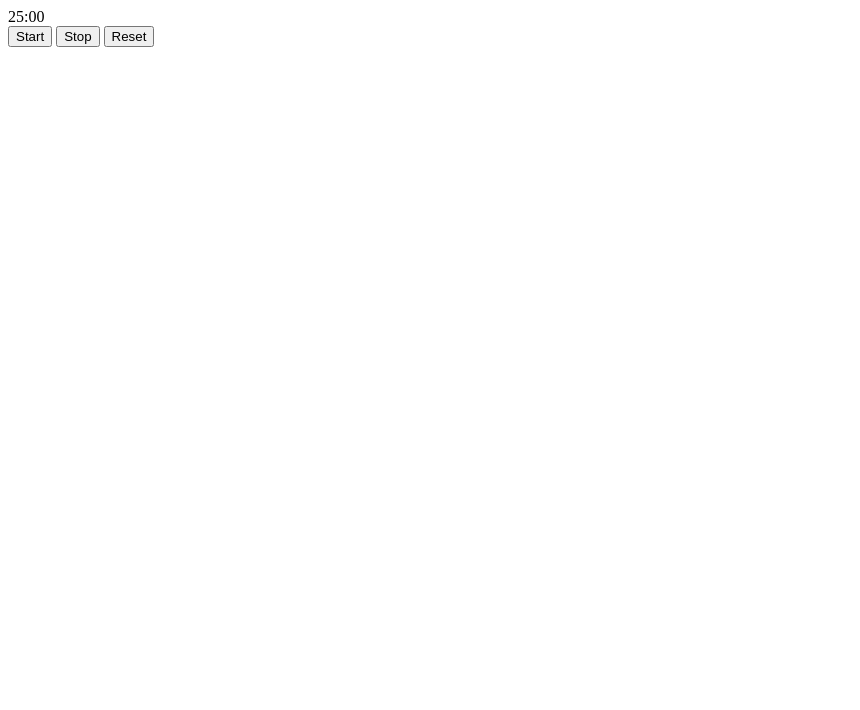
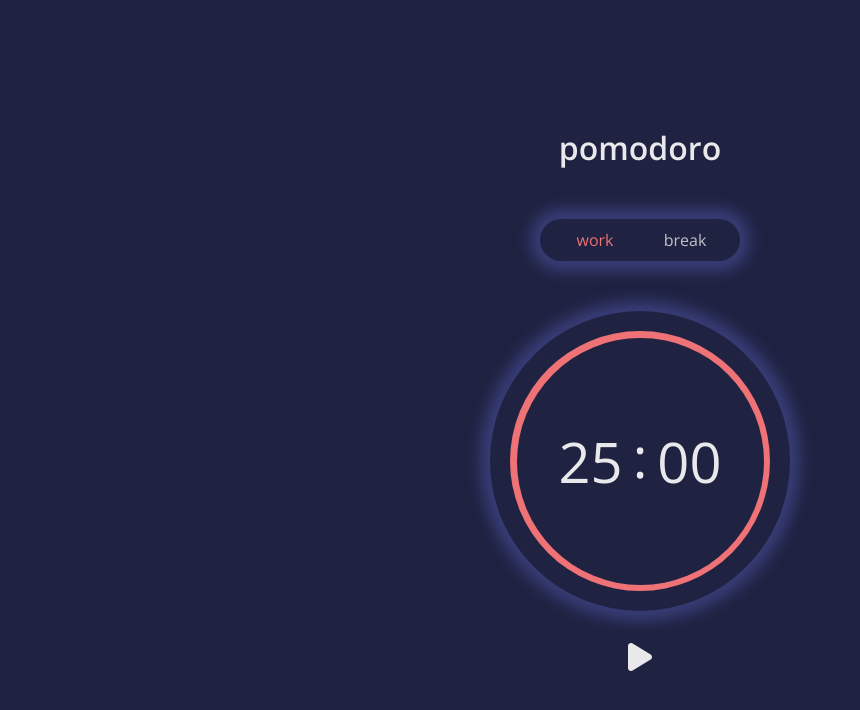
Before and after one commit to Aybaaan/webdev-basics, a plain HTML site: page pomodorov2.html in a window 1280 px wide. Shown: the whole page, without its empty margins (0-860 px from the left). Drawn offline with nearby package versions, Linux system fonts and the light colour scheme.

Commit message:
added some functions to the experimental project

```diff
--- /dev/null
+++ b/css/pomodorov2_style.css
@@ -0,0 +1,137 @@
+:root {
+    font-size: 62.5%; /* 1rem = 10px */
+
+    --color-primary: hsl(235, 35%, 19%);
+    --color-secondary: hsl(358, 78%, 69%);
+    --color-font: hsla(0, 0%, 100%, 0.902);
+
+    --color-shadow: hsl(235, 36%, 35%);
+}
+
+* {
+    margin: 0;
+    padding: 0;
+    box-sizing: border-box;
+}
+
+html, body {
+    height: 100%;
+    background-color: var(--color-primary);
+    font-size: 1.6rem;
+    font-family: 'Open sans', sans-serif;
+}
+
+p,
+i,
+h1 {
+    color: var(--color-font);
+}
+
+i {
+    font-size: 3.2rem;
+}
+
+h1 {
+    font-size: 3.2rem;
+}
+
+/* ==== CONTENT ==== */
+
+section {
+    display: flex;
+    align-items: center;
+    height: 100%;
+}
+
+.container {
+    width: min(42.5rem, 100%);
+    margin-inline: auto;
+    padding-inline: 2rem;
+    display: flex;
+    justify-content: center;
+    align-items: center;
+    flex-direction: column;
+}
+
+.panel {
+    display: grid;
+    grid-template-columns: 1fr 1fr;
+    text-align: center;
+    width: 20rem;
+    margin-block: 5rem;
+    padding: 1rem;
+    border-radius: 10rem;
+    -webkit-box-shadow: 0px 0px 15px 10px var(--color-shadow);
+    box-shadow: 0px 0px 15px 10px var(--color-shadow);
+}
+
+.panel p {
+    opacity: .8;
+    transition: 1s ease-in;
+}
+
+.panel p.active {
+    opacity: 1;
+    color: var(--color-secondary);
+}
+
+.timer {
+    display: flex;
+    justify-content: center;
+    align-items: center;
+    width: 30rem;
+    height: 30rem;
+    border-radius: 50%;
+    -webkit-box-shadow: 0px 0px 15px 10px var(--color-shadow);
+    box-shadow: 0px 0px 15px 10px var(--color-shadow);
+}
+
+.circle {
+    display: flex;
+    justify-content: center;
+    align-items: center;
+    width: 26rem;
+    height: 26rem;
+    border-radius: 50%;
+    background-color: var(--color-secondary);
+    position: relative;
+}
+
+.circle::before {
+    content: '';
+    position: absolute;
+    width: 95%;
+    height: 95%;
+    border-radius: 50%;
+    background-color: var(--color-primary);
+}
+
+.time {
+    position: relative;
+    display: flex;
+    flex-direction: row;
+}
+
+.time p {
+    font-size: 5.6rem;
+}
+
+.time p:nth-of-type(2) {
+    position: relative;
+    top: -.5rem;
+    margin-inline: 1rem;
+}
+
+.controls {
+    margin-top: 3rem;
+}
+
+.controls button {
+    border: none;
+    background-color: transparent;
+    cursor: pointer;
+}
+
+.controls #reset {
+    display: none;
+}
--- a/js/pomodoro_app.js
+++ b/js/pomodoro_app.js
@@ -36,7 +36,7 @@ function timer () {
             currState += 1;
             start();
         }
-    } else if (currState != 0){
+    } else if (currState === 1){
         if(secs == 4){
             stop();
             seconds = 0;
--- a/js/pomodorov2_app.js
+++ b/js/pomodorov2_app.js
@@ -1,77 +1,71 @@
-let timerInterval;
-let timeLeft;
-let isPaused = false;
-let pauseTime;
+let workTittle = document.getElementById('work');
+let breakTittle = document.getElementById('break');
 
-function startTimer() {
-  // Disable the Start button
-  document.getElementById("startBtn").disabled = true;
+let workTime = 25;
+let breakTime = 5;
 
-  // Set the initial time left to 25 minutes
-  timeLeft = 25 * 60;
+let seconds = "00"
 
-  timerInterval = setInterval(updateTimer, 1000);
+let bell = new Audio("bell.mp3");
+
+// display
+window.onload = () => {
+    document.getElementById('minutes').innerHTML = workTime;
+    document.getElementById('seconds').innerHTML = seconds;
+
+    workTittle.classList.add('active');
 }
 
-function stopTimer() {
-  clearInterval(timerInterval);
-  // Re-enable the Start button
-  document.getElementById("startBtn").disabled = false;
+// start timer
+function start() {
+    // change button
+    document.getElementById('start').style.display = "none";
+    document.getElementById('reset').style.display = "block";
+
+    // change the time
+    seconds = 59;
+
+    let workMinutes = workTime - 1;
+    let breakMinutes = breakTime - 1;
+
+    breakCount = 0;
+
+    // countdown
+    let timerFunction = () => {
+        //change the display
+        document.getElementById('minutes').innerHTML = workMinutes;
+        document.getElementById('seconds').innerHTML = seconds;
+
+        // start
+        seconds = seconds - 1;
+
+        if(seconds === 0) {
+            workMinutes = workMinutes - 1;
+            if(workMinutes === -1 ){
+                if(breakCount % 2 === 0) {
+                    // start break
+                    workMinutes = breakMinutes;
+                    breakCount++
+
+                    // change the panel
+                    bell.play();
+                    workTittle.classList.remove('active');
+                    breakTittle.classList.add('active');
+                }else {
+                    // continue work
+                    workMinutes = workTime;
+                    breakCount++
+
+                    // change the panel
+                    bell.play();
+                    breakTittle.classList.remove('active');
+                    workTittle.classList.add('active');
+                }
+            }
+            seconds = 59;
+        }
+    }
+
+    // start countdown
+    setInterval(timerFunction, 1000); // 1000 = 1s
 }
-
-function resetTimer() {
-  clearInterval(timerInterval);
-  // Reset the time left to 25 minutes
-  timeLeft = 25 * 60;
-  isPaused = false;
-  updateTimerDisplay();
-  // Re-enable the Start button
-  document.getElementById("startBtn").disabled = false;
-}
-
-function pauseTimer() {
-  if (!isPaused) {
-    isPaused = true;
-    pauseTime = new Date();
-    clearInterval(timerInterval);
-  }
-}
-
-function resumeTimer() {
-  if (isPaused) {
-    isPaused = false;
-    const now = new Date();
-    const timeElapsed = now.getTime() - pauseTime.getTime();
-    timeLeft -= Math.floor(timeElapsed / 1000);
-    timerInterval = setInterval(updateTimer, 1000);
-  }
-}
-
-function updateTimer() {
-  if (!isPaused) {
-    timeLeft--;
-    if (timeLeft < 0) {
-      if (timeLeft === -1) {
-        alert("Time's up!");
-      }
-      if (timeLeft === -30) {
-        // Set the time left to 5 minutes
-        timeLeft = 5 * 60;
-        alert("Take a 5-minute break!");
-      }
-      if (timeLeft === -35) {
-        // Set the time left to 25 minutes
-        timeLeft = 25 * 60;
-        alert("Break's over! Let's get back to work.");
-      }
-    }
-    updateTimerDisplay();
-  }
-}
-
-function updateTimerDisplay() {
-  const minutes = Math.floor(timeLeft / 60);
-  const seconds = timeLeft % 60;
-  const time = `${minutes.toString().padStart(2, '0')}:${seconds.toString().padStart(2, '0')}`;
-  document.getElementById("timer").innerHTML = time;
-}
--- a/pomodorov2.html
+++ b/pomodorov2.html
@@ -4,13 +4,50 @@
     <meta charset="UTF-8">
     <meta http-equiv="X-UA-Compatible" content="IE=edge">
     <meta name="viewport" content="width=device-width, initial-scale=1.0">
-    <title>Document</title>
+    <title>Pomodoro Timer</title>
+
+    <!-- FONT -->
+    <link rel="preconnect" href="https://fonts.googleapis.com">
+    <link rel="preconnect" href="https://fonts.gstatic.com" crossorigin>
+    <link href="https://fonts.googleapis.com/css2?family=Open+Sans:wght@300;400;600&display=swap" rel="stylesheet">
+
+    <!-- ICONS -->
+    <script src="https://kit.fontawesome.com/6f3103b13c.js" crossorigin="anonymous"></script>
+
+    <!-- CSS -->
+    <link rel="stylesheet" href="/css/pomodorov2_style.css">
+
+
 </head>
 <body>
-    <div id="timer">25:00</div>
-    <button id="startBtn" onclick="startTimer()">Start</button>
-    <button onclick="stopTimer()">Stop</button>
-    <button onclick="resetTimer()">Reset</button>
-    <script src="js/pomodorov2_app.js"></script>
+    <section>
+        <div class="container">
+            <h1>pomodoro</h1>
+
+            <div class="panel">
+                <p id="work">work</p>
+                <p id="break">break</p>
+            </div>
+
+            <div class="timer">
+                <div class="circle">
+                    <div class="time">
+                        <p id="minutes"></p>
+                        <p>:</p>
+                        <p id="seconds"></p>
+                    </div>
+                </div>
+            </div>
+
+            <div class="controls">
+                <button id="start" onclick="start()"><i class="fa-solid fa-play"></i></button>
+
+                <a id="reset" href="./"><i class="fa-solid fa-arrow-rotate-left"></i></a>
+            </div>
+        </div>
+    </section>
+
+    <!-- SCRIPT -->
+    <script src="/js/pomodorov2_app.js"></script>
 </body>
 </html>
```
Also changed, not shown: 1 other file.
